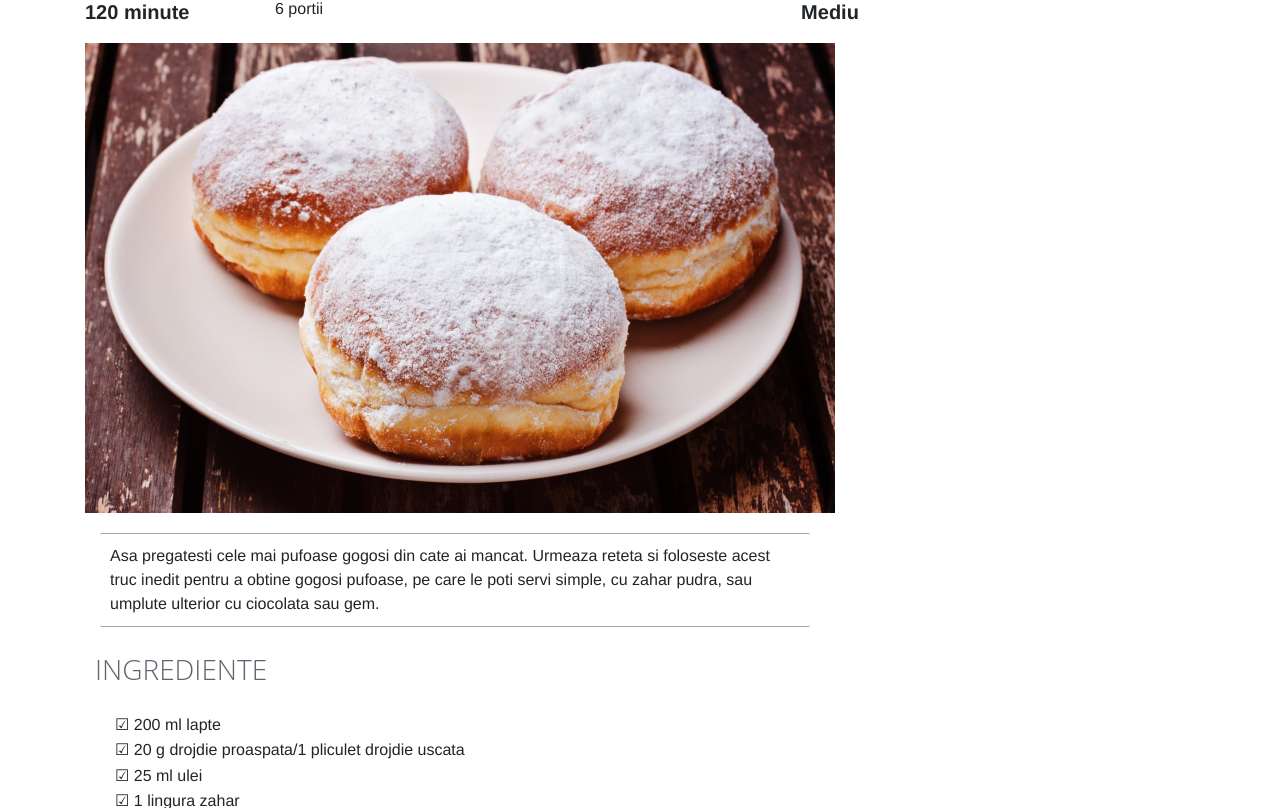
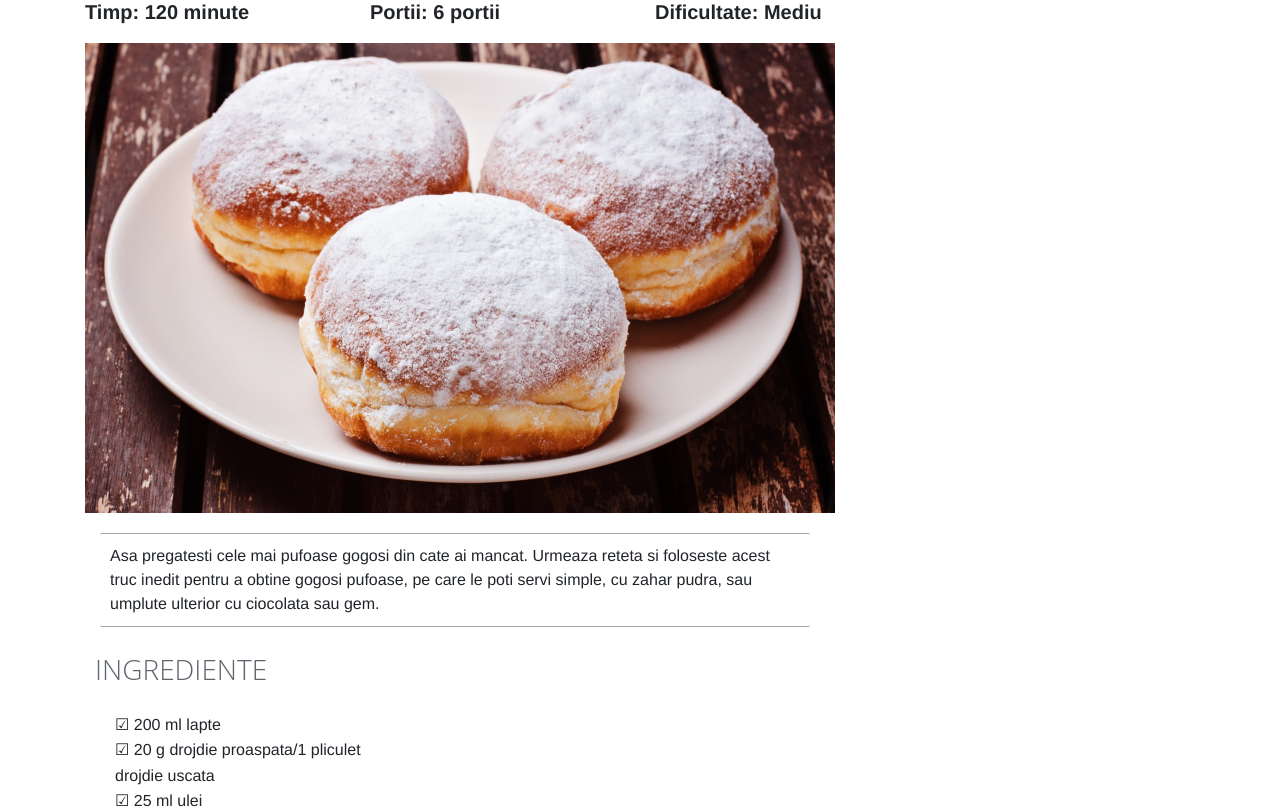
Before and after one commit to Vladoron/Gogosi, a plain HTML site: page index.html in a window 1280 px wide. Shown: the part 300-1108 px from the top of the page. Drawn offline with nearby package versions, Linux system fonts and the light colour scheme.

Commit message:
fixed some things

```diff
--- a/css styles/main.scss
+++ b/css styles/main.scss
@@ -44,6 +44,7 @@ justify-content: flex-end;
 padding: 2px;
 border-radius: 13px;
 border-width: 1px;
+margin-top: 10px;
 }
 
 .timp {
@@ -53,14 +54,16 @@ font-weight: 700;
 
 }
 
+.portii {
+  font-family: 'Open sans', sans-serif;
+  font-size: 20px;
+  font-weight: 700;
+}
+
 .dificultate {
 font-family: 'Open sans', sans-serif;
 font-size: 20px;
 font-weight: 700;
-float: right;
-display: flex;
-flex-wrap: wrap;
-justify-content: center;
 }
 
 .poza-mare {
--- a/index.html
+++ b/index.html
@@ -65,15 +65,15 @@
       </div>
     </div>
     <div class="row">
-          <div class="timp col-sm-2">
-          <p>120 minute</p>
+          <div class="timp col-sm-3">
+          <p>Timp: 120 minute</p>
           </div>
-          <div class="portii col-sm-2">
-          <p>6 portii</p>
+          <div class="portii col-sm-3">
+          <p>Portii: 6 portii</p>
           </div>
 
-        <div class="dificultate col-sm-8">
-          <p>Mediu</p>
+        <div class="dificultate col-sm-3">
+          <p>Dificultate: Mediu</p>
         </div>
       </div>
 </div>
@@ -100,7 +100,8 @@
   <h2>INGREDIENTE</h2>
   <div class="ingrediente">
     <p>&#x2611; 200 ml lapte</p>
-    <p>&#x2611; 20 g drojdie proaspata/1 pliculet drojdie uscata</p>
+    <p>&#x2611; 20 g drojdie proaspata/1 pliculet</p>
+    <p>drojdie uscata</p>
     <p>&#x2611; 25 ml ulei</p>
     <p>&#x2611; 1 lingura zahar</p>
     <p>&#x2611; 1 ou</p>
```
Also changed, not shown: css styles/main.css, 1 other file.
